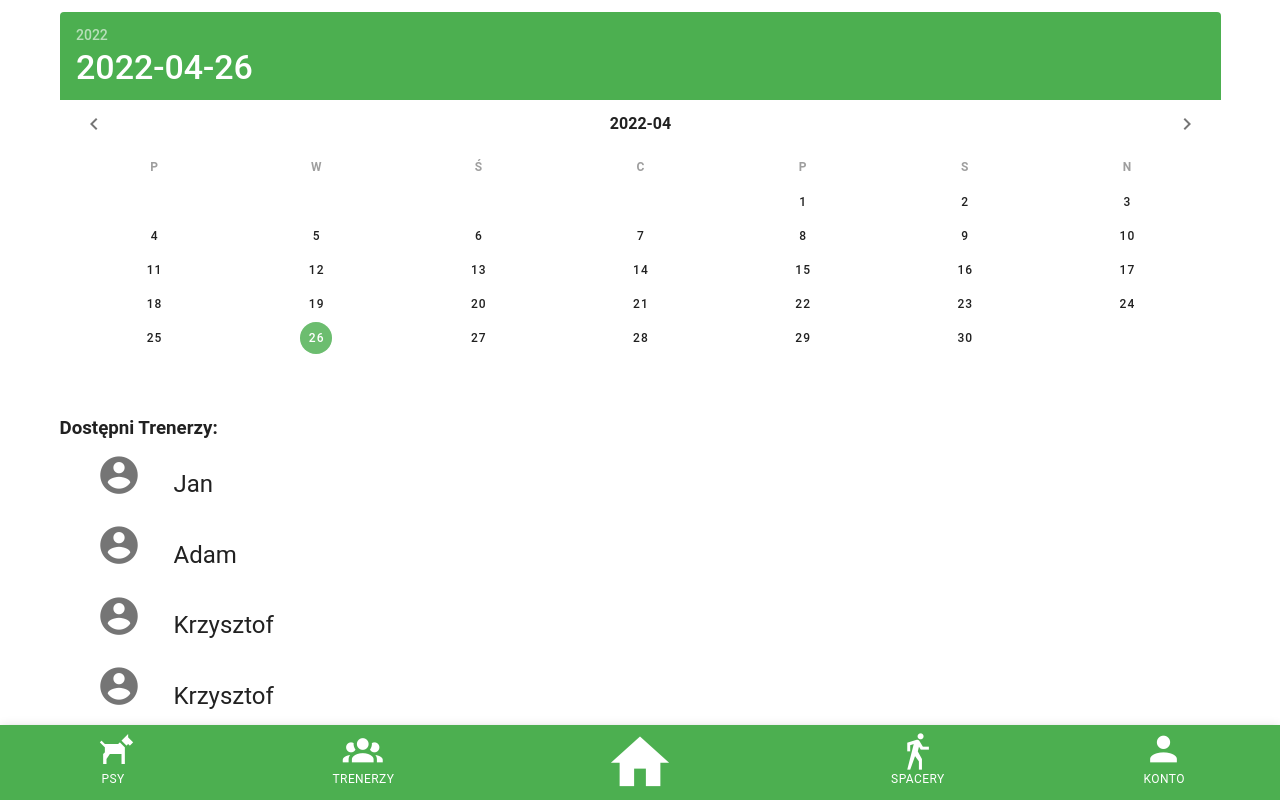
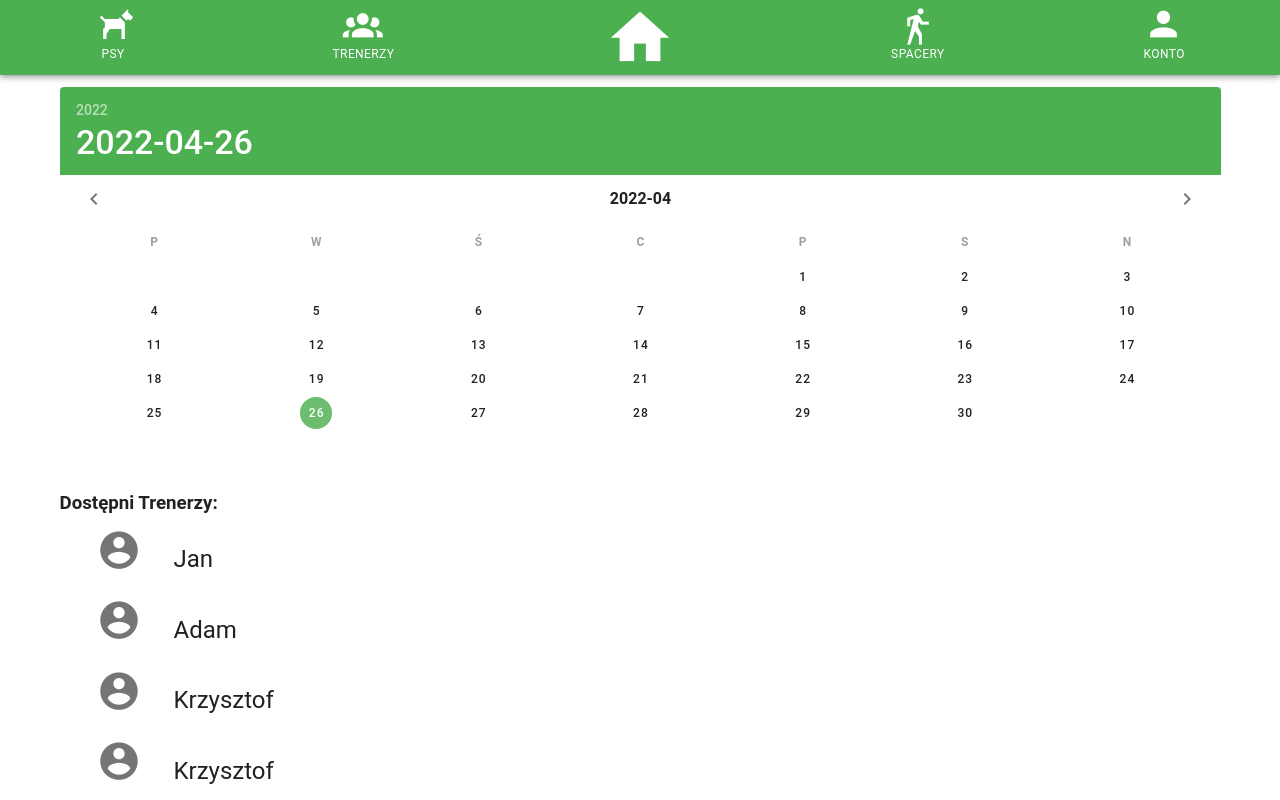
Before and after one commit to Radek011200/WalkADog, a Vue app: page /new-walk in a window 1280 px wide. Shown: the top 800 px of the page. Built offline with nearby package versions, Linux system fonts and the light colour scheme; a small style sheet from the web is missing.

Commit message:
wydzielenie paska nawigacyjnego do innego komponentu, dodanie wyłapywania daty po wywołanym evencie

```diff
--- a/src/App.vue
+++ b/src/App.vue
@@ -1,65 +1,22 @@
 <template>
   <v-app>
-    <v-app-bar
-        app
-        color="success"
-        dark
-        :bottom=true
-        height=75
-        :fixed=true
-    >
-      <v-container fluid>
-
-        <v-row justify-sm="center" align="center" class="navbar_main" :dense=true>
-          <v-btn href="/test" class="flexcol" icon height="75" width=15%>                <v-icon :x-large=true class="" >
-            mdi-dog-side
-          </v-icon><span class="mt-2 mr-2 caption">Psy</span></v-btn>
-          <v-btn class="flexcol" icon height="75" width=25%>                <v-icon :x-large=true class="" >
-            mdi-account-group
-          </v-icon><span class="mt-2 caption">Trenerzy</span></v-btn>
-          <v-btn href ="/" class="flexcol" icon height="75" width=20%>                <v-icon size=70px class="mt-2" >
-            mdi-home
-          </v-icon><span class="mt-2 caption"></span></v-btn>
-          <v-btn class="flexcol" icon height="75" width=25%>                <v-icon :x-large=true class="mt-1" >
-            mdi-walk
-          </v-icon><span class="mt-1 caption">Spacery</span></v-btn>
-          <v-btn class="flexcol" icon height="75" width=15%>                <v-icon :x-large=true class="" >
-            mdi-account
-          </v-icon><span class="mt-2 caption ">Konto</span></v-btn>
-
-        </v-row>
-      </v-container>
-
-
-
-    </v-app-bar>
-
+    <app-bar/>
     <v-main>
       <router-view />
     </v-main>
-
   </v-app>
 </template>
 
 <script>
-
-
+import AppBar from "@/components/AppBar";
 export default {
   name: 'App',
+  components: {AppBar},
+  data: () => ({
+  }),
 
-
-  data: () => ({
-    //
-  }),
 };
 </script>
+
 <style>
-
-.flexcol .v-btn__content {
-  flex-direction: column;
-}
-.v-btn.v-size--default {
-  font-size: 0.5rem;
-  font-family: "Font Family Name";
-}
 </style>
--- /dev/null
+++ b/src/components/AppBar.vue
@@ -0,0 +1,130 @@
+<template>
+  <v-app-bar
+      app
+      color="success"
+      dark
+      :bottom=bottom()
+      height=75
+      :fixed=true
+  >
+
+    <v-container fluid>
+      <v-row justify-sm="center" align="center" class="navbar_main" :dense=true>
+        <v-btn class="flexcol" icon height="75" width=15%>
+          <v-icon :x-large=true class="" >
+            mdi-dog-side
+          </v-icon>
+          <span class="mt-2 mr-2 caption">Psy</span>
+        </v-btn>
+        <v-btn class="flexcol" icon height="75" width=25%>
+          <v-icon :x-large=true class="" >
+            mdi-account-group
+          </v-icon>
+          <span class="mt-2 caption">Trenerzy</span>
+        </v-btn>
+        <v-btn href ="/" class="flexcol" icon height="75" width=20%>
+          <v-icon size=70px class="mt-2" >
+            mdi-home
+          </v-icon>
+          <span class="mt-2 caption"></span>
+        </v-btn>
+        <v-btn href="/about" class="flexcol" icon height="75" width=25%>
+          <v-icon :x-large=true class="mt-1" >
+            mdi-walk
+          </v-icon>
+          <span class="mt-1 caption">Spacery</span>
+        </v-btn>
+        <v-btn class="flexcol" icon height="75" width=15%>
+          <v-icon :x-large=true class="" >
+            mdi-account
+          </v-icon>
+          <span class="mt-2 caption ">Konto</span>
+        </v-btn>
+      </v-row>
+    </v-container>
+  </v-app-bar>
+</template>
+
+<script>
+
+export default {
+  name: "AppBar",
+  props: {
+    app: {
+      type: Boolean,
+      default: true
+    },
+    color: {
+      type: String,
+      default: "success"
+    },
+    dark: {
+      type: Boolean,
+      default: true
+    },
+    height: {
+      type: [Number, String],
+      default: 75
+    },
+    fixed: {
+      type: Boolean,
+      default: true
+    },
+    width: {
+      type: [Number, String],
+      default: "100%"
+    },
+  },
+
+  data() {
+    return {
+      bottomValue: false,
+    }
+  },
+
+  computed: {
+    bottomValueCo: {
+      get() {
+        return this.bottomValue;
+      },
+      set(value) {
+        this.bottomValue = value;
+      }
+    }
+  },
+
+  methods: {
+
+    bottom: function () {
+      console.log(this.bottomValue);
+      if (innerWidth > 600){
+       this.bottomValue = true;
+      }
+      window.onresize = () => {
+
+        if (innerWidth > 600 && this.bottomValue === false ) {
+          this.bottomValue = true;
+          location.reload();
+
+        } else if (innerWidth< 600 && this.bottomValue === true) {
+          location.reload();
+
+        }
+      }
+
+      return !this.bottomValue;
+    },
+  },
+}
+</script>
+
+<style>
+
+.flexcol .v-btn__content {
+  flex-direction: column;
+}
+.v-btn.v-size--default {
+  font-size: 0.5rem;
+  font-family: "Font Family Name";
+}
+</style>
--- a/src/components/Calendar.vue
+++ b/src/components/Calendar.vue
@@ -9,6 +9,7 @@
     :month-format="getMonthFormat"
     :header-date-format="getHeaderDateFormat"
     :title-date-format="getTitleDateFormat"
+    v-on:change="updateDate($event)"
     >
 
     </v-date-picker>
@@ -34,8 +35,12 @@
         getTitleDateFormat: function (date) {
           return date.toLocaleString('default', { month: 'long', year: 'numeric', day: 'numeric' })
         },
-      },
-    }
+        updateDate: function(updatedDate) {
+        this.date = updatedDate
+        this.$emit('change', this.date)
+        } ,
+      }
+  }
 
 
 </script>
--- a/src/router/index.js
+++ b/src/router/index.js
@@ -3,6 +3,7 @@ import VueRouter from 'vue-router'
 
 import NewWalk from "@/views/NewWalk";
 import MainView from "@/views/MainView";
+import AboutView from "@/views/AboutView";
 
 Vue.use(VueRouter)
 
@@ -23,7 +24,7 @@ const routes = [
     // route level code-splitting
     // this generates a separate chunk (about.[hash].js) for this route
     // which is lazy-loaded when the route is visited.
-    component: () => import(/* webpackChunkName: "about" */ '../views/AboutView.vue')
+    component: AboutView,
   }
 ]
 
--- a/src/views/AboutView.vue
+++ b/src/views/AboutView.vue
@@ -1,5 +1,16 @@
 <template>
   <div class="about">
     <h1>This is an about page</h1>
+
   </div>
 </template>
+
+<script>
+
+export default {
+  name: "AboutView",
+}
+</script>
+<style>
+
+</style>
--- a/src/views/NewWalk.vue
+++ b/src/views/NewWalk.vue
@@ -1,20 +1,18 @@
 <template>
 <div>
-<Calendar />
+<Calendar  v-on:change="updateDate($event)" />
   <v-container>
     <h3>Dostępni Trenerzy:</h3>
     <v-list-item-group >
-      <v-list-item v-for="trainer in trainers" :key="trainer.id" dense>
+      <v-list-item v-for="trainer in filteredTrainersByDate" :key="trainer.id" dense>
         <div class="lista">
         <v-list-item-content >
-
           <v-list-item-title >
             <v-list-item-icon >
               <v-icon size="45px">mdi-account-circle</v-icon>
             </v-list-item-icon>
             <span class="headline">{{trainer.name}}</span>
           </v-list-item-title>
-
         </v-list-item-content>
         </div>
       </v-list-item>
@@ -32,7 +30,7 @@
   <v-card-actions class="justify-center" >
 
     <v-btn text :x-large=true @click="back()">Powrót</v-btn>
-<!--  make return button-->
+
 
 
 
@@ -52,6 +50,12 @@
     components: {
       Calendar
     },
+    computed: {
+      filteredTrainersByDate() {
+        return this.trainers;
+      }
+    },
+
     data() {
       return {
         trainers: [
@@ -59,27 +63,32 @@
             id: 1,
             name: 'Jan',
             surname: 'Kowalski',
-            photo: 'mdi-home'
+            photo: 'mdi-home',
+            available_days: ['2022-04-26'],
           },
           {
             id: 2,
             name: 'Adam',
-            surname: 'Nowak'
+            surname: 'Nowak',
+            available_days: '2022-04-03',
           },
           {
             id: 3,
             name: 'Krzysztof',
-            surname: 'Kowalski'
+            surname: 'Kowalski',
+            available_days: '2022-04-05',
           },
           {
             id: 4,
             name: 'Krzysztof',
-            surname: 'Kowalski'
+            surname: 'Kowalski',
+            available_days: '2022-04-06',
           },
           {
             id: 5,
             name: 'Krzysztof',
-            surname: 'Kowalski'
+            surname: 'Kowalski',
+            available_days: '2022-04-08',
           },
         ]
       }
@@ -89,6 +98,9 @@
     methods: {
       back() {
         this.$router.go(-1)
+      },
+      updateDate: function(updatedDate) {
+        this.date = updatedDate
       }
     }
   }
```
